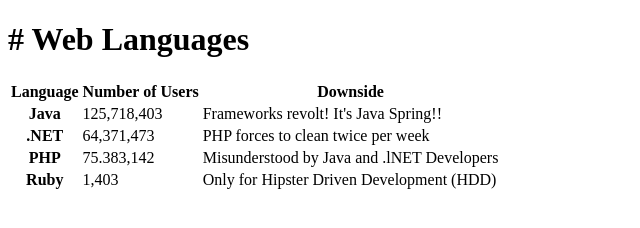
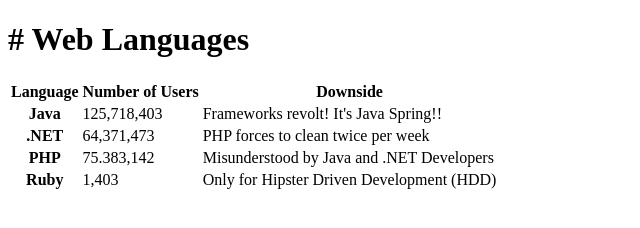
Before and after one commit to akhamsamran/snap-tables, a plain HTML site: page index.html in a window 1280 px wide. Shown: the full height of the page, 0-640 px from the left. Drawn offline with Linux system fonts and the light colour scheme.

Commit message:
a few adjustments to table

```diff
--- a/index.html
+++ b/index.html
@@ -28,7 +28,7 @@
 					<tr>
 						<th>PHP</th>
 						<td>75.383,142</td>
-						<td>Misunderstood by Java and .lNET Developers</td>
+						<td>Misunderstood by Java and .NET Developers</td>
 					</tr>
 					<tr>
 						<th>Ruby</th>
```
